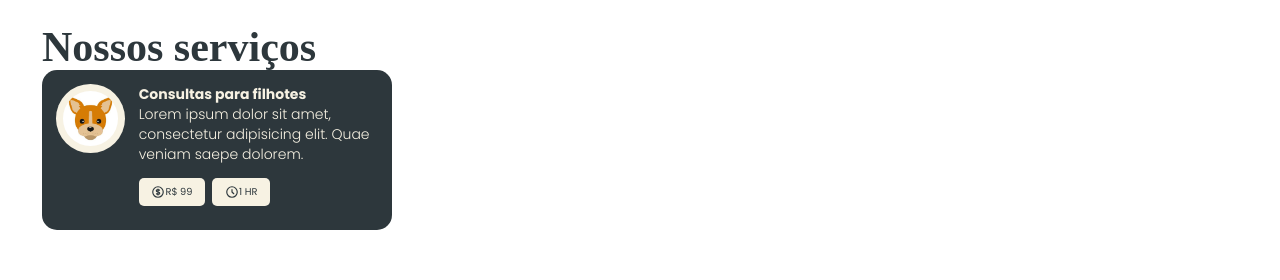
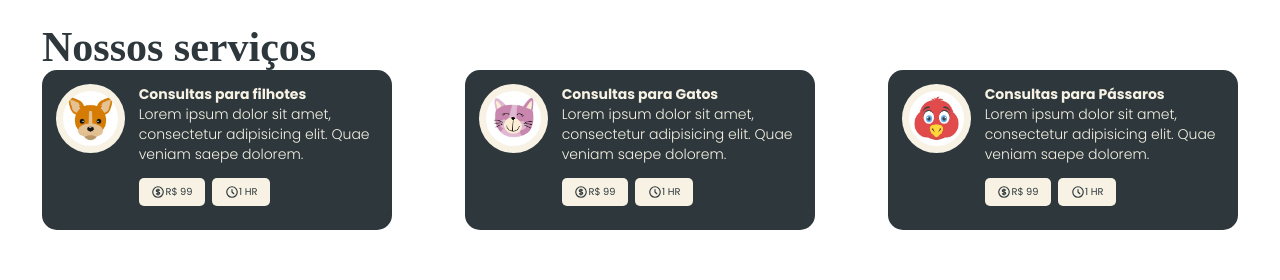
Before and after one commit to Solangelis/petShopToti, a React (Vite) app in the folder cliente/: page / in a window 1280 px wide. Shown: the part 2315-2595 px from the top of the page. Built offline with nearby package versions, Linux system fonts and the light colour scheme; no server answers; a web font is replaced by a local one.

Commit message:
Estilos a seccion nuestros servicios

```diff
--- a/cliente/src/components/Ours_Services/Ours.jsx
+++ b/cliente/src/components/Ours_Services/Ours.jsx
@@ -1,18 +1,15 @@
 import { HiOutlineCurrencyDollar, HiOutlineClock } from 'react-icons/hi';
 import '../Ours_Services/Ours.css';
-function Card({ title, imagenSource, url }) {
+function Card({ image, titulo, info }) {
   return (
     <div className='card__services'>
       <div className='card__img'>
-        <img src='../../public/img/category-pet1.jpg' alt='' />
+        <img src={`../../public/img/category-pet${image}.jpg`} alt='' />
       </div>
       <div className='service__cards-info'>
         <div className='card__body'>
-          <h4>Consultas para filhotes</h4>
-          <p>
-            Lorem ipsum dolor sit amet, consectetur adipisicing elit. Quae
-            veniam saepe dolorem.
-          </p>
+          <h4>{titulo}</h4>
+          <p>{info}</p>
         </div>
         <div className='card__button-group'>
           <button>
--- a/cliente/src/pages/Home.jsx
+++ b/cliente/src/pages/Home.jsx
@@ -68,7 +68,27 @@
         <section className='home__servicios'>
           <h2>Nossos serviços</h2>
           <div className='home__servicios-cards'>
-            <Ours />
+            <Ours
+              image={1}
+              titulo={'Consultas para filhotes'}
+              info={
+                'Lorem ipsum dolor sit amet, consectetur adipisicing elit. Quae veniam saepe dolorem.'
+              }
+            />
+            <Ours
+              image={2}
+              titulo={'Consultas para Gatos'}
+              info={
+                'Lorem ipsum dolor sit amet, consectetur adipisicing elit. Quae veniam saepe dolorem.'
+              }
+            />
+            <Ours
+              image={3}
+              titulo={'Consultas para Pássaros'}
+              info={
+                'Lorem ipsum dolor sit amet, consectetur adipisicing elit. Quae veniam saepe dolorem.'
+              }
+            />
           </div>
         </section>
         {/* <CardHome /> */}
```
